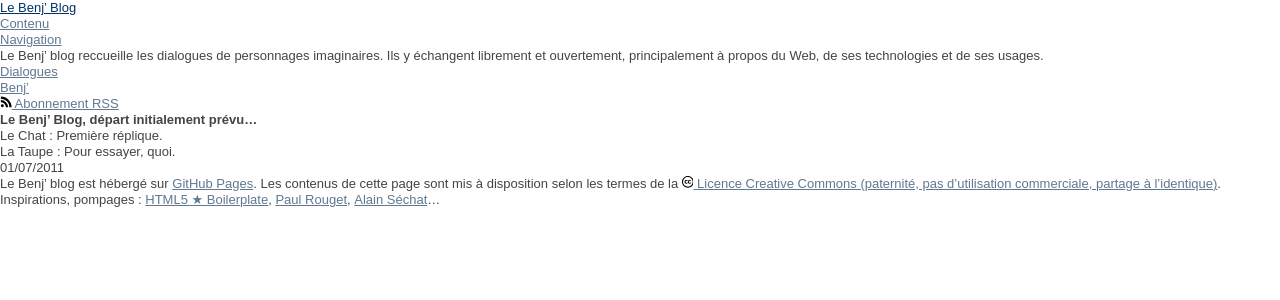
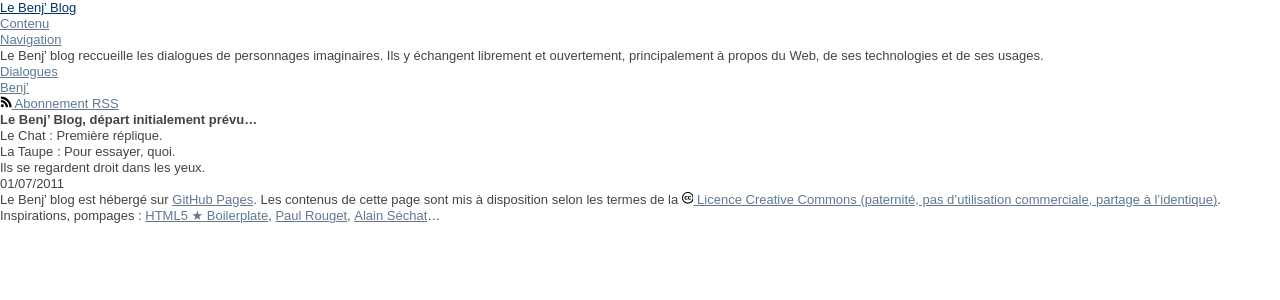
Before and after one commit to bmenant/bmenant.github.com, a Jekyll site: the page built from _posts/2011-07-01-premier-dialogue.html, in a window 1280 px wide. Shown: the top 300 px of the page. Built offline with Jekyll 4.4.1, drawn with Linux system fonts in a browser that asks for light colours.

Commit message:
Changes things about posts

```diff
--- a/_layouts/post.html
+++ b/_layouts/post.html
@@ -12,7 +12,8 @@
 		{% endif %}
 
 		<footer id="meta">
-			<time id="date" datetime="{{ page.date }}">{{ page.date | date: "%d/%m/%Y" }}</time>
+			<time id="date" datetime="{{ page.date | date: "%Y-%m-%d" }}">
+			{{ page.date | date: "%d/%m/%Y" }}</time>
 
 			<!-- TODO Set the src attribute for disqus… -->
 			{% if page.comments %}
--- a/_posts/2011-07-01-premier-dialogue.html
+++ b/_posts/2011-07-01-premier-dialogue.html
@@ -12,3 +12,4 @@
 
 <p><b class="chat">Le Chat</b>&nbsp;: Première réplique.</p>
 <p><b class="taupe">La Taupe</b>&nbsp;: Pour essayer, quoi.</p>
+<p><i>Ils se regardent droit dans les yeux.</i></p>
```
